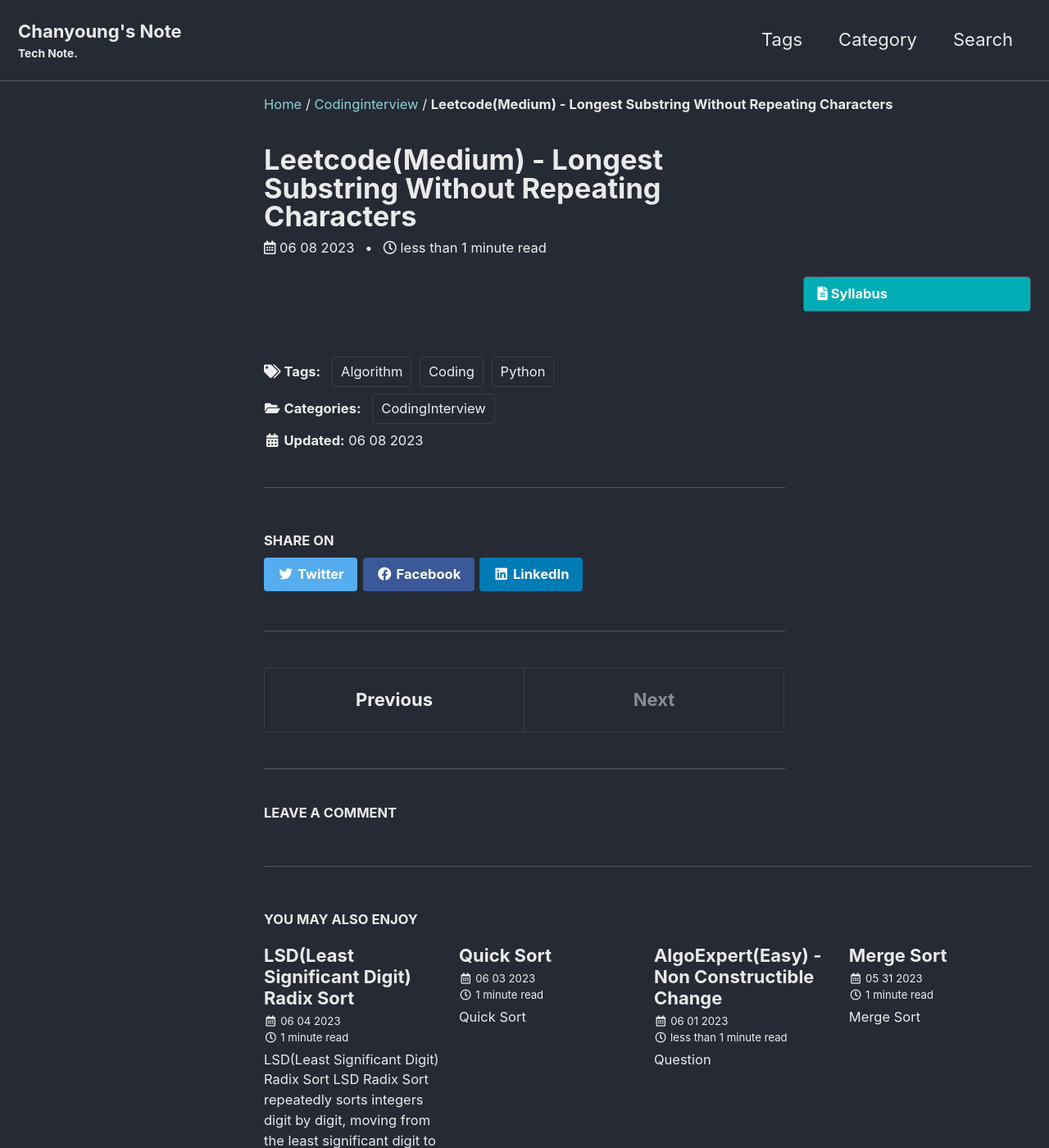
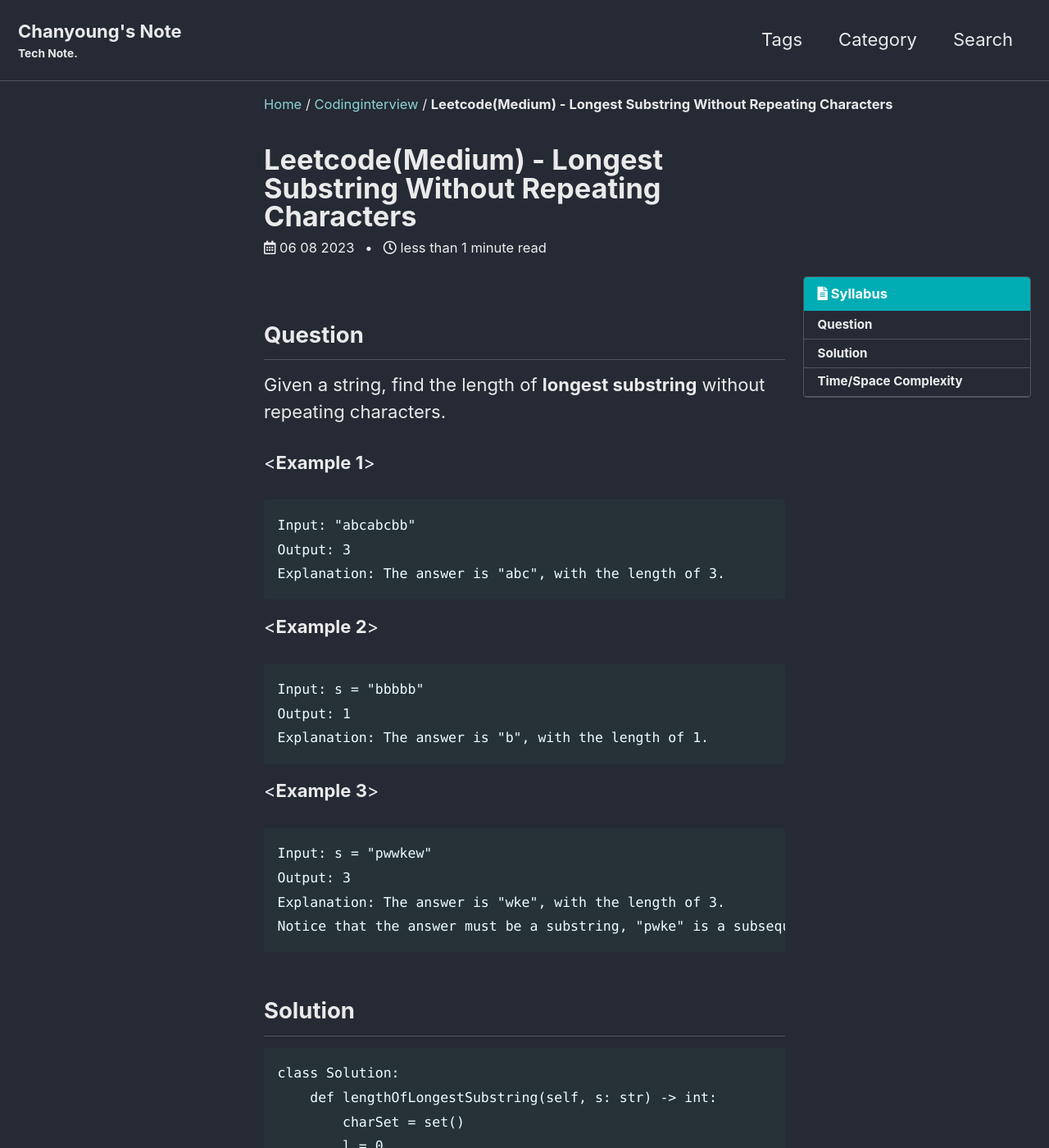
Before and after one commit to PyChanyoung/PyChanyoung.github.io, a Jekyll site: the page built from _posts/2023-06-08-LongestSubstringWithoutRepeatingCharacters.md, in a window 1280 px wide and 1400 px high. Shown: the whole window at 82% size. Built offline with Jekyll 4.4.1, drawn with Linux system fonts in a browser that asks for light colours; cached includes are drawn as plain includes; some web fonts are replaced; comment, search, counter and statistics services are not loaded; some of the changed text lies outside the part shown.

Commit message:
Content update

````diff
--- a/_posts/2023-06-08-LongestSubstringWithoutRepeatingCharacters.md
+++ b/_posts/2023-06-08-LongestSubstringWithoutRepeatingCharacters.md
@@ -8,3 +8,47 @@ toc_sticky: true
 toc_label: Syllabus
 author_profile: false
 ---
+
+## Question
+
+Given a string, find the length of **longest substring** without repeating characters.
+
+<**Example 1**>
+```
+Input: "abcabcbb"
+Output: 3
+Explanation: The answer is "abc", with the length of 3.
+```
+<**Example 2**>
+```
+Input: s = "bbbbb"
+Output: 1
+Explanation: The answer is "b", with the length of 1.
+```
+<**Example 3**>
+```
+Input: s = "pwwkew"
+Output: 3
+Explanation: The answer is "wke", with the length of 3.
+Notice that the answer must be a substring, "pwke" is a subsequence and not a substring.
+```
+
+## Solution
+```
+class Solution:
+    def lengthOfLongestSubstring(self, s: str) -> int:
+        charSet = set()
+        l = 0
+        res = 0
+        for r in range(len[s]):
+            while s[r] in charSet:
+                charSet.remove(s[l])
+                l += 1
+            charSet.add(s[r])
+            res = max(res, r - l + 1)
+        return res
+```
+
+## Time/Space Complexity
+- Time Complexity: O(n)
+- Space Complexity: O(1)
````
